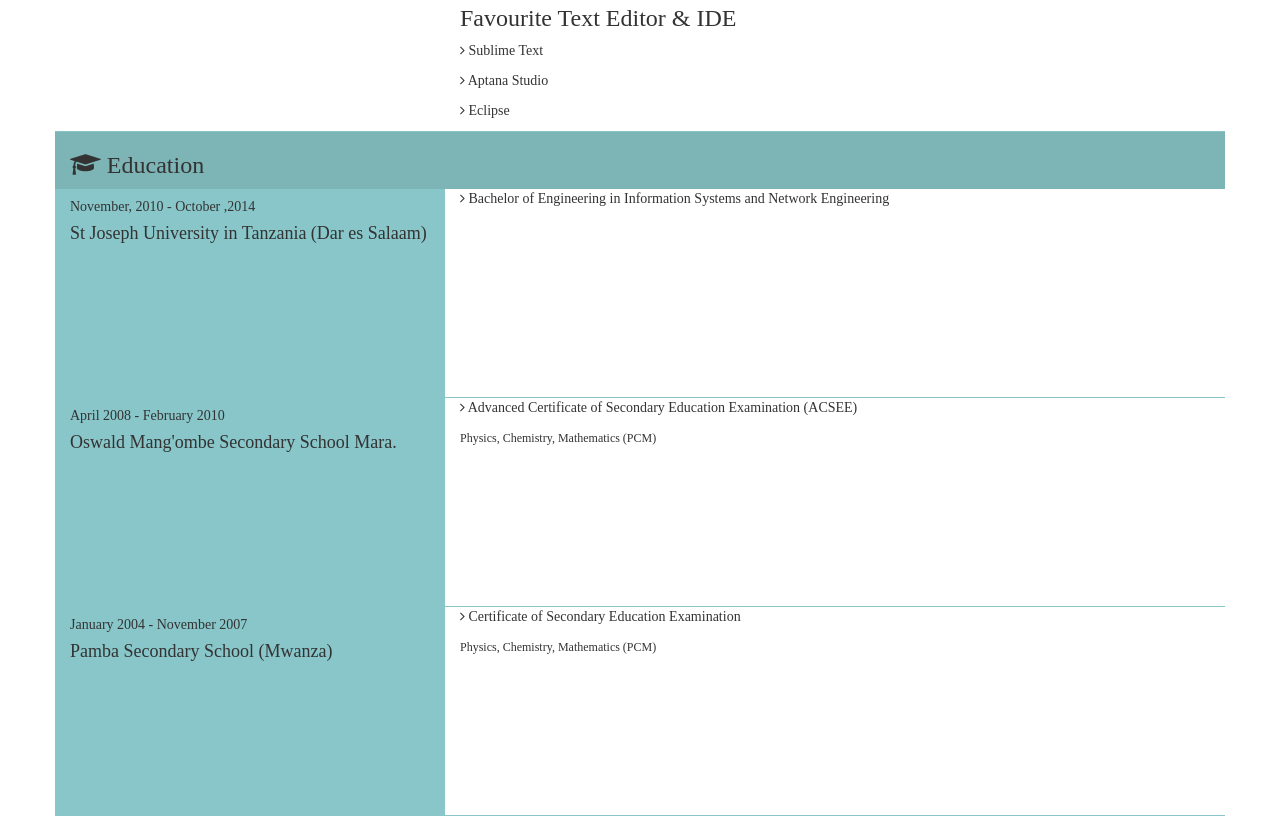
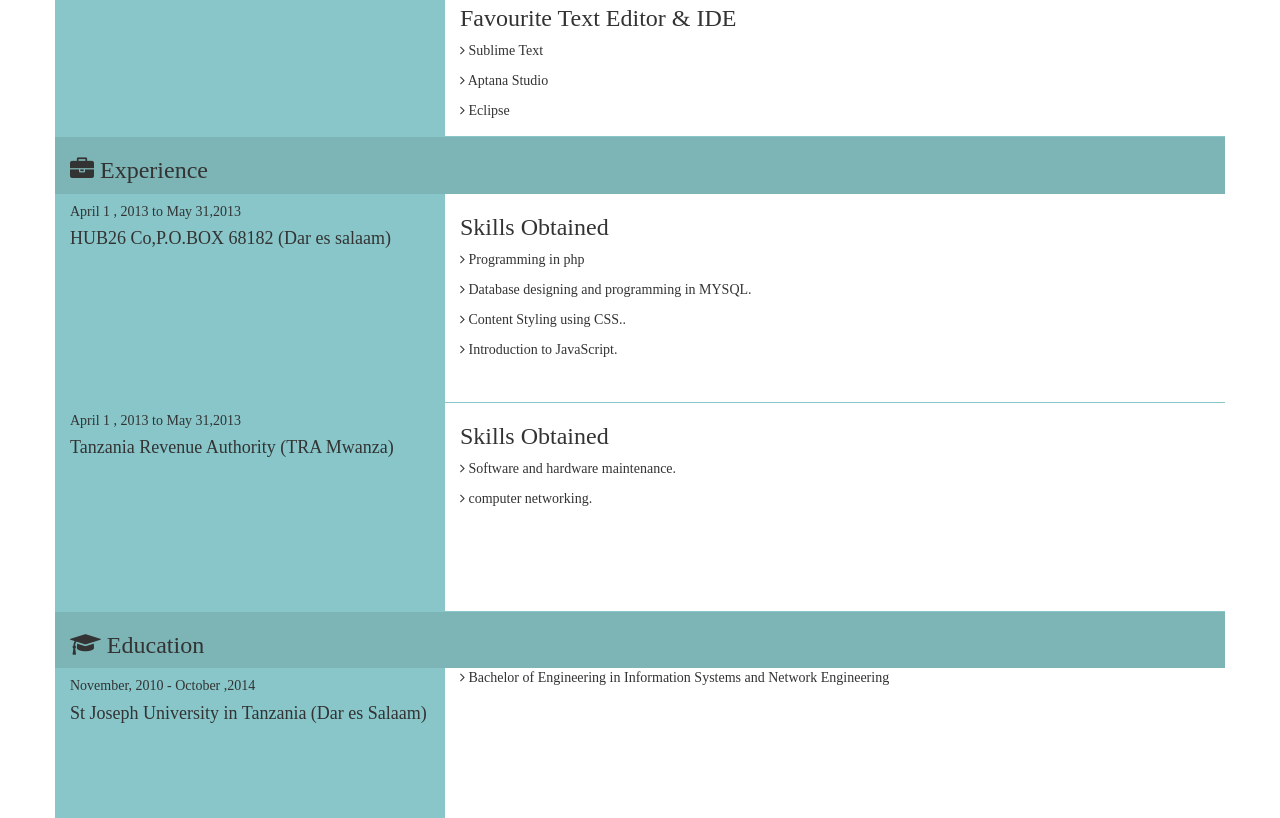
Before and after one commit to aronmosha/profile, a plain HTML site: page index.html in a window 1280 px wide. Shown: the part 1020-1838 px from the top of the page. Drawn offline with Linux system fonts and the light colour scheme; files whose address does not match are found by name.

Commit message:
Additional changes of style.css and index.html

```diff
--- a/index.html
+++ b/index.html
@@ -34,7 +34,7 @@
 	      </div>
 	    </nav>
 	</div> -->
-<div class="container-fluid">
+<!-- <div class="container-fluid"> -->
 	<div class="container">
 		<div class="row header">
 			<div class="col-md-3">
@@ -81,7 +81,7 @@
 		<div class="col-md-8"></div>
 	</div>
 	<div class="row list">
-		<div class="col-xs-4 content-left"></div>
+		<div class="col-xs-4 content-left content-skills"></div>
 
 		<div class="col-xs-8 col-md-5 col-lg-5 content-right">
 				<div class="">
@@ -185,6 +185,64 @@
 
 		 </div>
 	</div>
+<!-- Experience -->
+
+	<div class="row content-title">
+		<div class="col-md-4 content-title">
+			<h3 > <i class="fa fa-briefcase"></i> Experience</h3>
+		</div>
+	</div>
+	<div class="row list">
+		<div class="col-xs-4 content-left">
+
+				<h5 >  April 1 , 2013 to May 31,2013</h5>
+				<h4>HUB26 Co,P.O.BOX 68182 (Dar es salaam)</h4>
+
+		</div>
+		<div class="col-xs-8 col-md-5 col-lg-5 content-right">
+			<h3>Skills Obtained</h3>
+			<p>
+			<i class="fa
+ fa-angle-right"></i> Programming in php
+			</p>
+			<p>
+			<i class="fa
+ fa-angle-right"></i> Database designing and programming in MYSQL.
+			</p>
+			<p>
+			<i class="fa
+ fa-angle-right"></i> Content Styling using  CSS..
+			</p>
+			<p>
+			<i class="fa
+ fa-angle-right"></i> Introduction to JavaScript.
+			</p>
+		 </div>
+
+	</div>
+	<div class="row list">
+		<div class="col-xs-4 content-left">
+
+				<h5 >  April 1 , 2013 to May 31,2013</h5>
+				<h4>Tanzania Revenue Authority (TRA Mwanza)</h4>
+
+		</div>
+		<div class="col-xs-8 col-md-5 col-lg-5 content-right">
+			<h3>Skills Obtained</h3>
+			<p>
+			<i class="fa
+ fa-angle-right"></i> Software and hardware maintenance.
+			</p>
+			<p>
+			<i class="fa
+ fa-angle-right"></i> computer networking.
+			</p>
+
+		 </div>
+
+	</div>
+
+<!-- close Experience -->
 	<div class="row content-title">
 		<div class="col-md-4 content-title">
 			<h3 > <i class="fa fa-graduation-cap"></i> Education</h3>
@@ -237,7 +295,8 @@
 	</div>
 
 	</div>
-</div>
+	<div class="container footer">Aron Mosha &copy; 2014</div>
+<!-- </div> -->
 
 	<script type="text/javascript" src="scripts/bootstrap.min.js"></script>
 </body>
--- a/styles/main.css
+++ b/styles/main.css
@@ -52,3 +52,12 @@ body{
 
 	border-bottom: 1px #88C6C9 solid;
 }
+.footer{
+	background:#88C6C9;
+	text-align: center;
+	margin-bottom: 40px;
+	border-radius: 0 0  8px 8px;
+}
+.content-skills{
+	min-height: 850px;
+}
```
